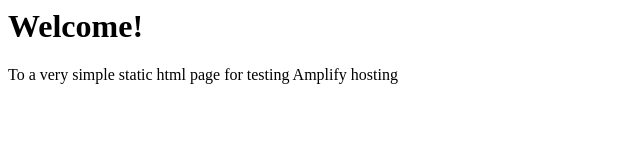
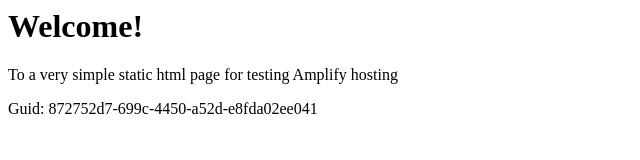
Before and after one commit to aws-aemilia-nrt/Github-PR-Commit-Integration-Test-DoNotTouch-Gith-P5X5MO5I-v1-preprod-ap-northeast-1, a website: page src/index.html in a window 1280 px wide. Shown: the whole page, without its empty margins (0-640 px from the left). Drawn offline with Linux system fonts and the light colour scheme.

Commit message:
commit from integ tests

```diff
--- a/src/index.html
+++ b/src/index.html
@@ -1,3 +1,5 @@
+
+
 <html lang="en">
 
 <head>
@@ -10,6 +12,6 @@
 <body>
     <h1>Welcome!</h1>
     <p>To a very simple static html page for testing Amplify hosting</p>
-</body>
+    <p>Guid: 872752d7-699c-4450-a52d-e8fda02ee041</p></body>
 
 </html>
```
